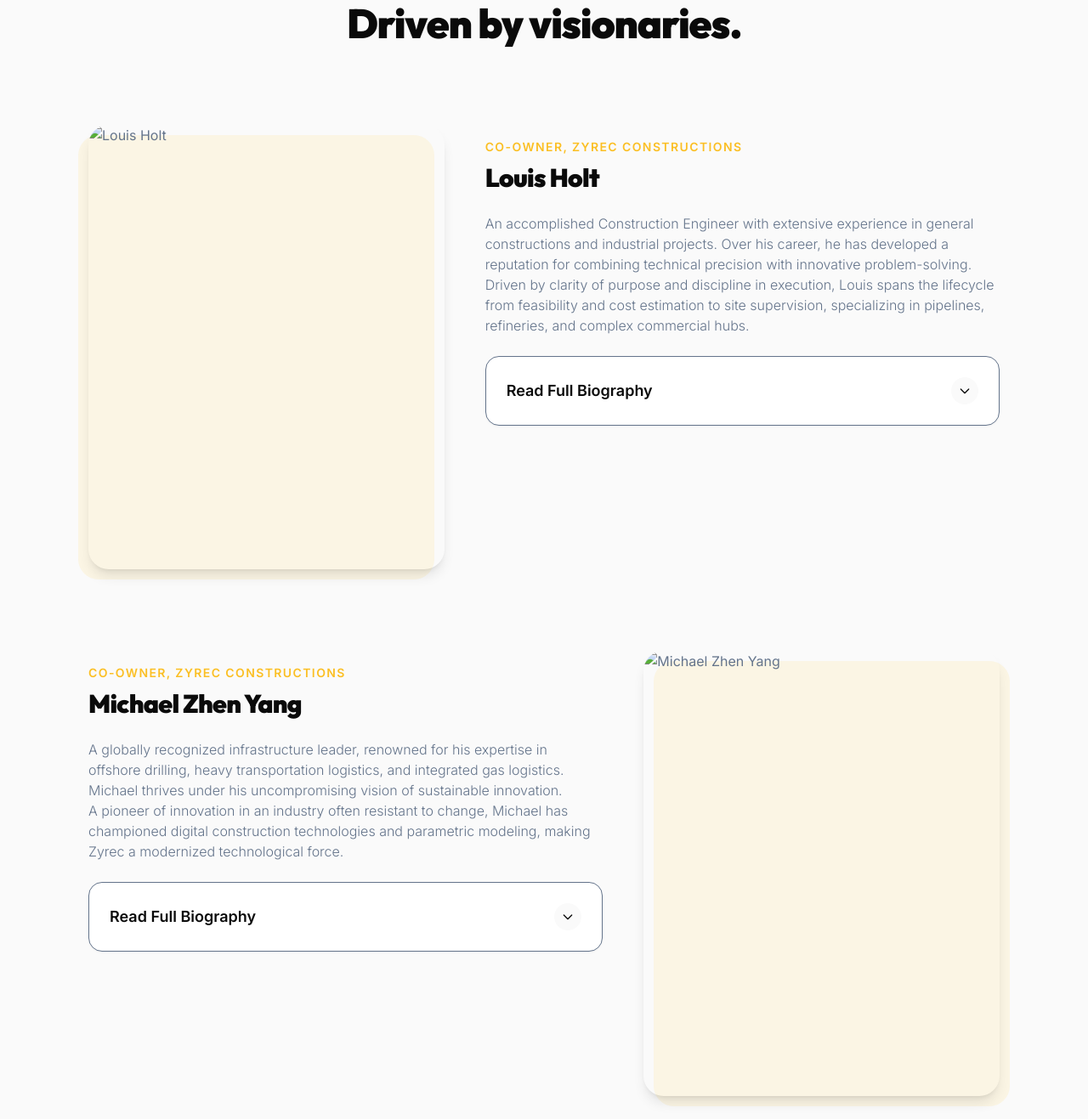
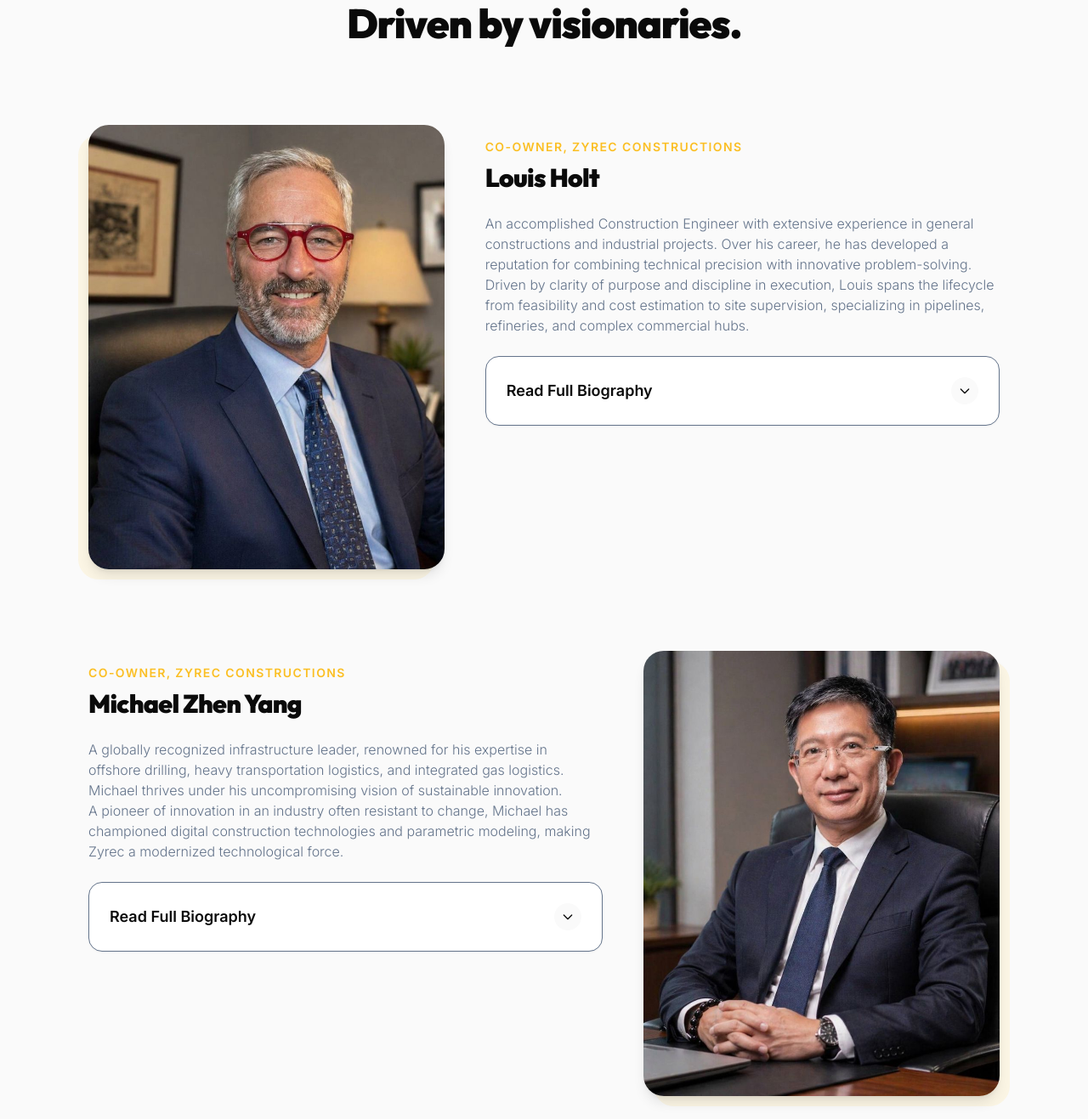
Before and after one commit to Doubletee13/Zyrec-Constructions, a website: page about/index.html in a window 1280 px wide. Shown: the part 1883-3200 px from the top of the page at 85% size. Drawn offline with Linux system fonts and the light colour scheme.

Commit message:
chore: add co-founders photos

```diff
--- a/about/index.html
+++ b/about/index.html
@@ -237,7 +237,7 @@
                             <div
                                 class="absolute inset-0 bg-primary/10 rounded-3xl transform -translate-x-3 translate-y-3 z-0">
                             </div>
-                            <img src=""
+                            <img src="../images/louis-holt.jpeg"
                                 class="w-full aspect-[4/5] object-cover rounded-3xl relative z-10 shadow-lg transition-all duration-700"
                                 alt="Louis Holt">
                         </div>
@@ -298,7 +298,7 @@
                             <div
                                 class="absolute inset-0 bg-primary/10 rounded-3xl transform translate-x-3 translate-y-3 z-0">
                             </div>
-                            <img src=""
+                            <img src="../images/michael-yang.jpeg"
                                 class="w-full aspect-[4/5] object-cover rounded-3xl relative z-10 shadow-lg transition-all duration-700"
                                 alt="Michael Zhen Yang">
                         </div>
```
Also changed, not shown: images/louis-holt.jpeg (added), images/michael-yang.jpeg (added), images/updated_photo_of_co-founder_mike.jpeg (deleted), images/updated_photo_of_co-founder_nathan.jpeg (deleted).
